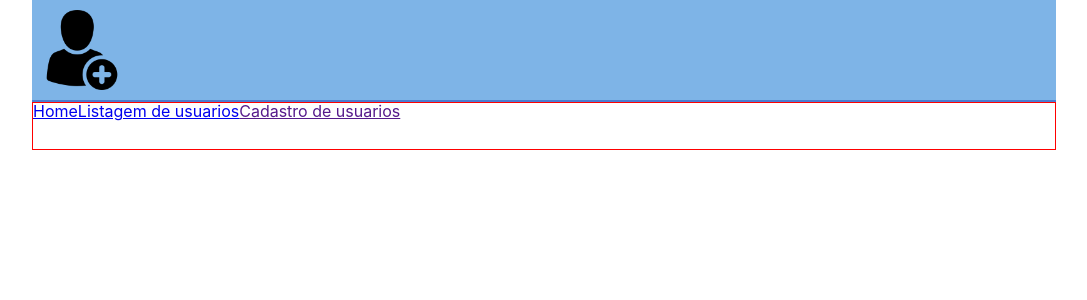
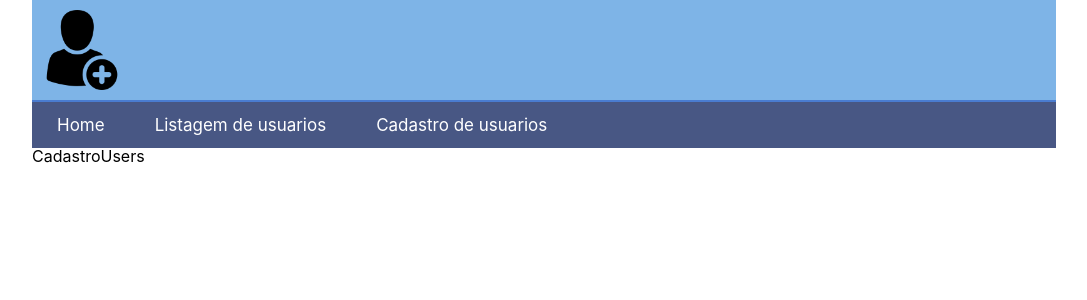
Before and after one commit to giovannirwp/cad-usuario-react, a React (Create React App) app in the folder cad-usuarios/: page /#/cadastro-users in a window 1280 px wide. Shown: the top 300 px of the page, without its empty margins (96-1183 px from the left). Built offline with nearby package versions, Linux system fonts and the light colour scheme.

Commit message:
fix: alterando layout e estilizando

```diff
--- /dev/null
+++ b/cad-usuarios/src/Pages/CadastroUsers.js
@@ -0,0 +1,9 @@
+import React, { Component } from 'react'
+
+export default class CadastroUsers extends Component {
+  render() {
+    return (
+      <div>CadastroUsers</div>
+    )
+  }
+}
--- a/cad-usuarios/src/Rotas.js
+++ b/cad-usuarios/src/Rotas.js
@@ -1,6 +1,7 @@
 import React from "react";
 import { Route, Switch } from 'react-router';
 import Cadastro from "./Cadastro/Cadastro";
+import CadastroUsers from "./Pages/CadastroUsers";
 import Home from "./Pages/Home";
 import ListagemUsers from "./Pages/ListagemUsers";
 
@@ -9,6 +10,7 @@ export default function Rotas() {
     <Switch>
       <Route exact path='/cadastro' component={Cadastro} />
       <Route exact path='/listagem-users' component={ListagemUsers} />
+      <Route exact path='/cadastro-users' component={CadastroUsers} />
       <Route exact path='/' component={Home} />
     </Switch>
   );
--- a/cad-usuarios/src/components/Nav/Nav.js
+++ b/cad-usuarios/src/components/Nav/Nav.js
@@ -14,7 +14,7 @@ export default class Nav extends Component {
             <Link to="/listagem-users">Listagem de usuarios</Link>
           </li>
           <li>
-            <Link href="#">Cadastro de usuarios</Link>
+            <Link to="/cadastro-users">Cadastro de usuarios</Link>
           </li>
         </ul>
       </nav>
--- a/cad-usuarios/src/components/Nav/nav.css
+++ b/cad-usuarios/src/components/Nav/nav.css
@@ -1,5 +1,18 @@
 nav ul {
-  border: 1px solid red;
+  background: #485784;
   display: flex;
   height: 46px;
+  display: flex;
+  align-items: center;
+}
+nav ul li {
+  padding: 25px;
+}
+nav ul li a {
+  color: #ffffff;
+  text-decoration: none;
+  font-size: 17px;
+}
+nav ul li a:hover {
+  text-decoration: underline;
 }/*# sourceMappingURL=nav.css.map */
--- a/cad-usuarios/src/components/Nav/nav.scss
+++ b/cad-usuarios/src/components/Nav/nav.scss
@@ -1,7 +1,23 @@
 nav {
   ul {
-    border: 1px solid red;
+    background: #485784;
     display: flex;
     height: 46px;
+    display: flex;
+    align-items: center;
+
+    li {
+      padding: 25px;
+
+      a {
+        color: #ffffff;
+        text-decoration: none;
+        font-size: 17px;
+
+        &:hover {
+          text-decoration: underline;
+        }
+      }
+    }
   }
 }
```
Also changed, not shown: 1 other file (tests, documents, lock files or other folders).
